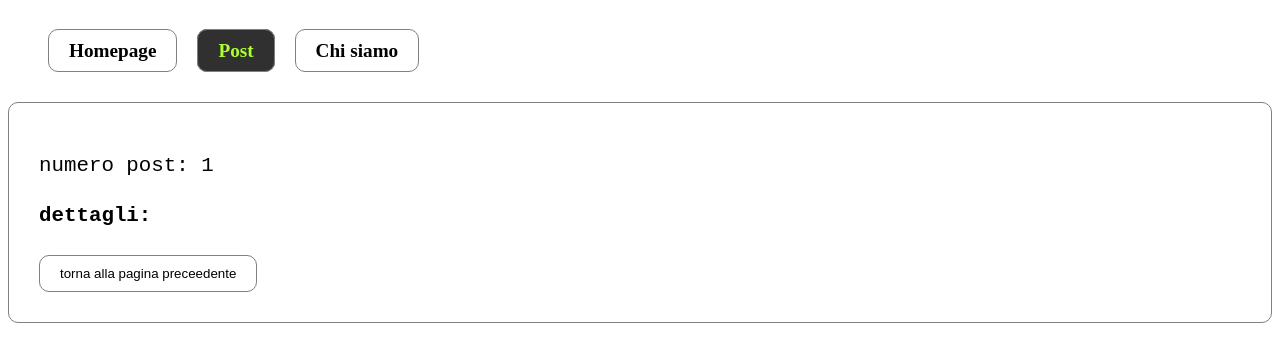
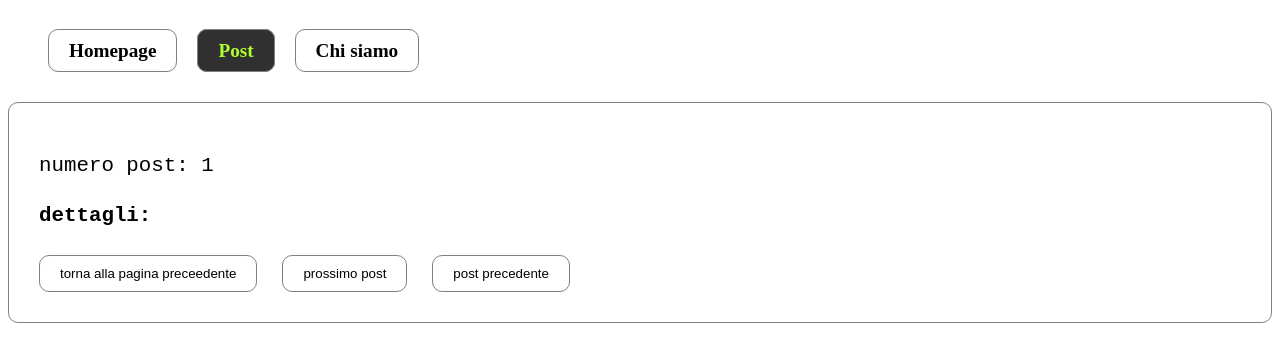
Before and after one commit to BassaniDavid/react-router, a React (Vite) app: page /posts/1 in a window 1280 px wide. Shown: the top 362 px of the page. Built offline with nearby package versions, Linux system fonts and the light colour scheme; no server answers.

Commit message:
feat: bonus completed

```diff
--- a/src/index.css
+++ b/src/index.css
@@ -59,6 +59,7 @@ h1 {
     border: 1px solid grey;
     border-radius: 10px;
     padding: 10px 20px;
+    margin-right: 25px;
     background-color: white;
 }
 
--- a/src/pages/SinglePost.jsx
+++ b/src/pages/SinglePost.jsx
@@ -1,5 +1,5 @@
 import { useEffect, useState } from "react";
-import { useParams } from "react-router-dom";
+import { useParams, Link } from "react-router-dom";
 import { useNavigate } from "react-router-dom"
 
 // importo axios
@@ -23,7 +23,25 @@ export default function SinglePost() {
             .catch(err => console.log(err))
 
 
-    }, [])
+    }, [{ id }])
+
+    // funzione per andare al post successivo
+    function postPlus() {
+        if (id < 100) {
+            return (parseInt(id) + 1)
+        }
+        return id
+    }
+
+    // funzione per andare al post precedente
+    function postminus() {
+        if (id >= 2) {
+            return (parseInt(id) - 1)
+        }
+        else {
+            return id
+        }
+    }
 
     return (
         <div className="singlepost">
@@ -31,6 +49,12 @@ export default function SinglePost() {
             <h4>dettagli:</h4>
             <p>{postDetails.title}</p>
             <button onClick={() => navigate(-1)}>torna alla pagina preceedente</button>
+            <Link to={`/posts/${postPlus()}`}>
+                <button>prossimo post</button>
+            </Link>
+            <Link to={`/posts/${postminus()}`}>
+                <button>post precedente</button>
+            </Link>
         </div>
     )
 }
```
